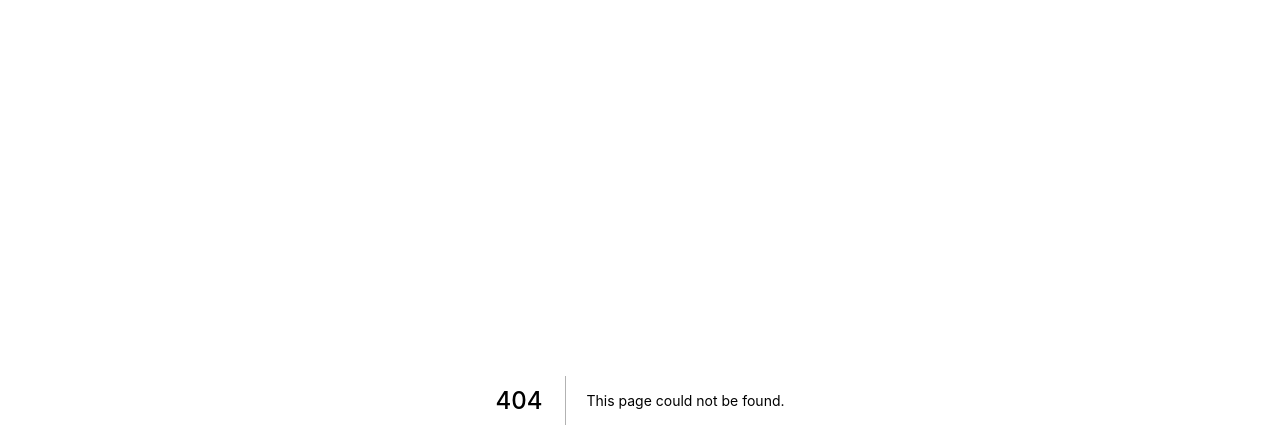
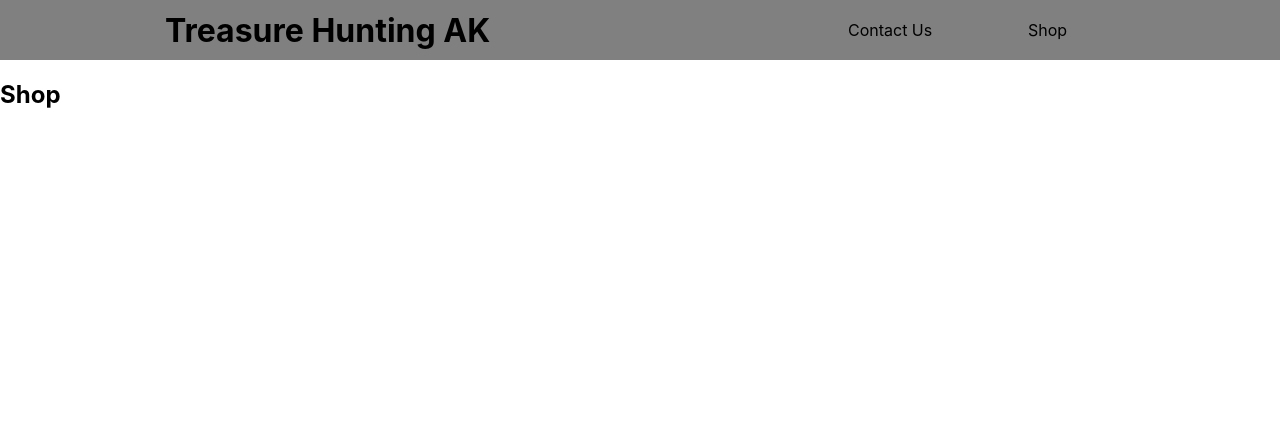
Before and after one commit to Treasure-Hunting-AK/treasurehuntingak, a Next.js app: page /shop in a window 1280 px wide. Before the commit this address had no page. Shown: the top 448 px of the page. Built offline with nearby package versions, Linux system fonts and the light colour scheme.

Commit message:
added intitial css to shop page

```diff
--- a/components/nav.js
+++ b/components/nav.js
@@ -4,6 +4,10 @@ import styles from '../styles/nav.module.css';
 
 export default function Nav() {
   return (
+    <React.Fragment>
+      <Head>
+        <title>Treasure Hunting AK</title>
+      </Head>
       <header className={styles.header}>
         <Link href='/'>
           <h1>Treasure Hunting AK</h1>
@@ -17,5 +21,6 @@ export default function Nav() {
           </p>
         </nav>
       </header>
+    </React.Fragment>
   );
 }
--- /dev/null
+++ b/pages/contact.js
@@ -0,0 +1,5 @@
+export default function contact() {
+  return (
+    <h2>contact</h2>
+  )
+}
--- /dev/null
+++ b/pages/shop.js
@@ -0,0 +1,14 @@
+import Head from 'next/head';
+import Nav from '../components/nav';
+import styles from '../styles/shop.module.css';
+
+export default function shop() {
+  return (
+    <React.Fragment>
+      <Nav />
+      <main className={styles.main}>
+        <h2>Shop</h2>
+      </main>
+    </React.Fragment>
+  );
+}
--- a/styles/nav.module.css
+++ b/styles/nav.module.css
@@ -7,6 +7,7 @@
   background-color: gray;
   align-items: center;
   justify-content: space-around;
+  top: 0;
 }
 
 .nav {
--- /dev/null
+++ b/styles/shop.module.css
@@ -0,0 +1,4 @@
+.main {
+  position: relative;
+  top: 60px;
+}
```
Also changed, not shown: styles/contact.module.css (added). Lines whose indentation alone changed are shown as unchanged.
